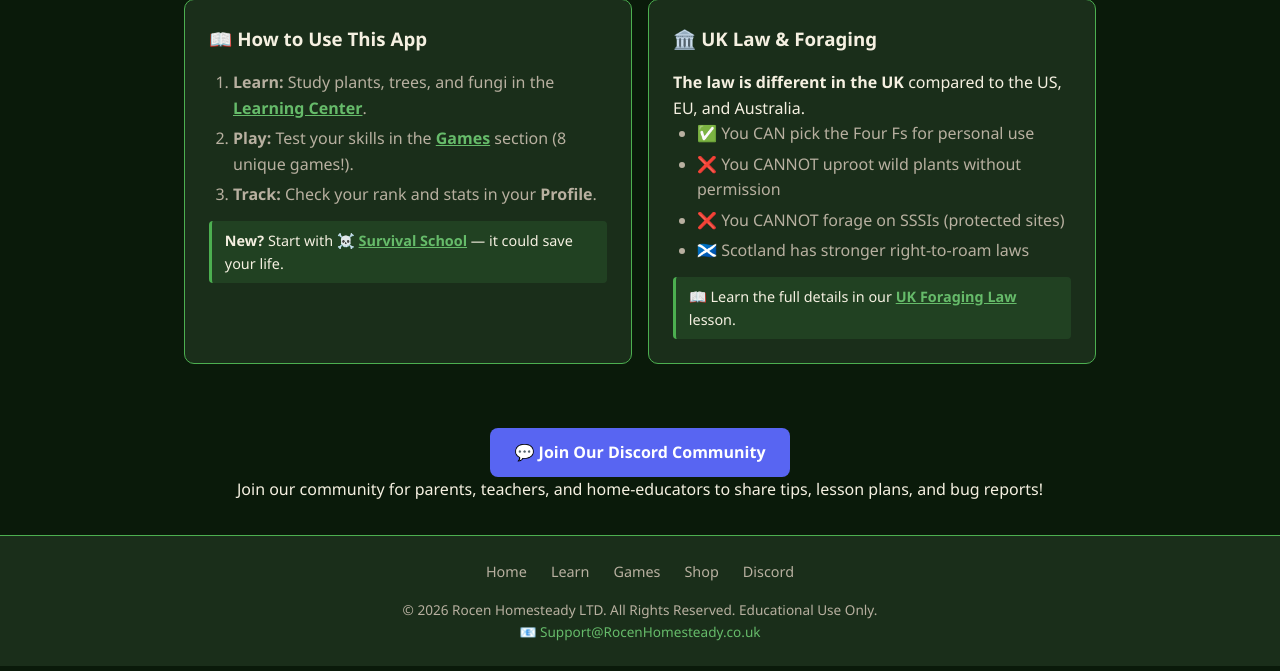
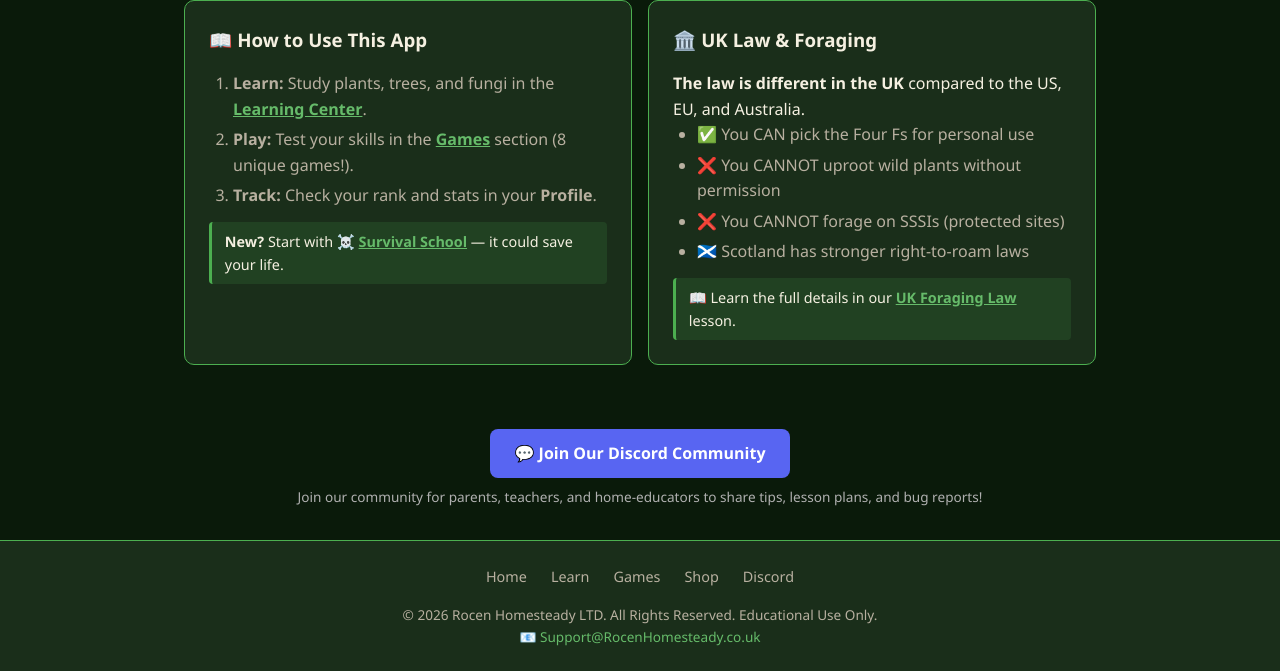
Before and after one commit to reecemaugham-byte/RocenHomesteady, a Python web app: template templates/home.html in a window 1280 px wide. Shown: the part 2498-3169 px from the top of the page. Run offline with Jinja, Linux system fonts and the light colour scheme; the template is opened without the code that fills it, so the values that code supplies are empty.

Commit message:
Update style.css

```diff
--- a/static/css/style.css
+++ b/static/css/style.css
@@ -226,6 +226,13 @@ nav {
 }
 
 .btn-discord:hover { background: #4752c4; color: #fff; }
+
+.discord-note {
+    font-size: 0.85rem;
+    color: #b0b0b0;
+    margin-top: 0.5rem;
+    text-align: center;
+}
 
 .section-link {
     display: inline-block;
```
